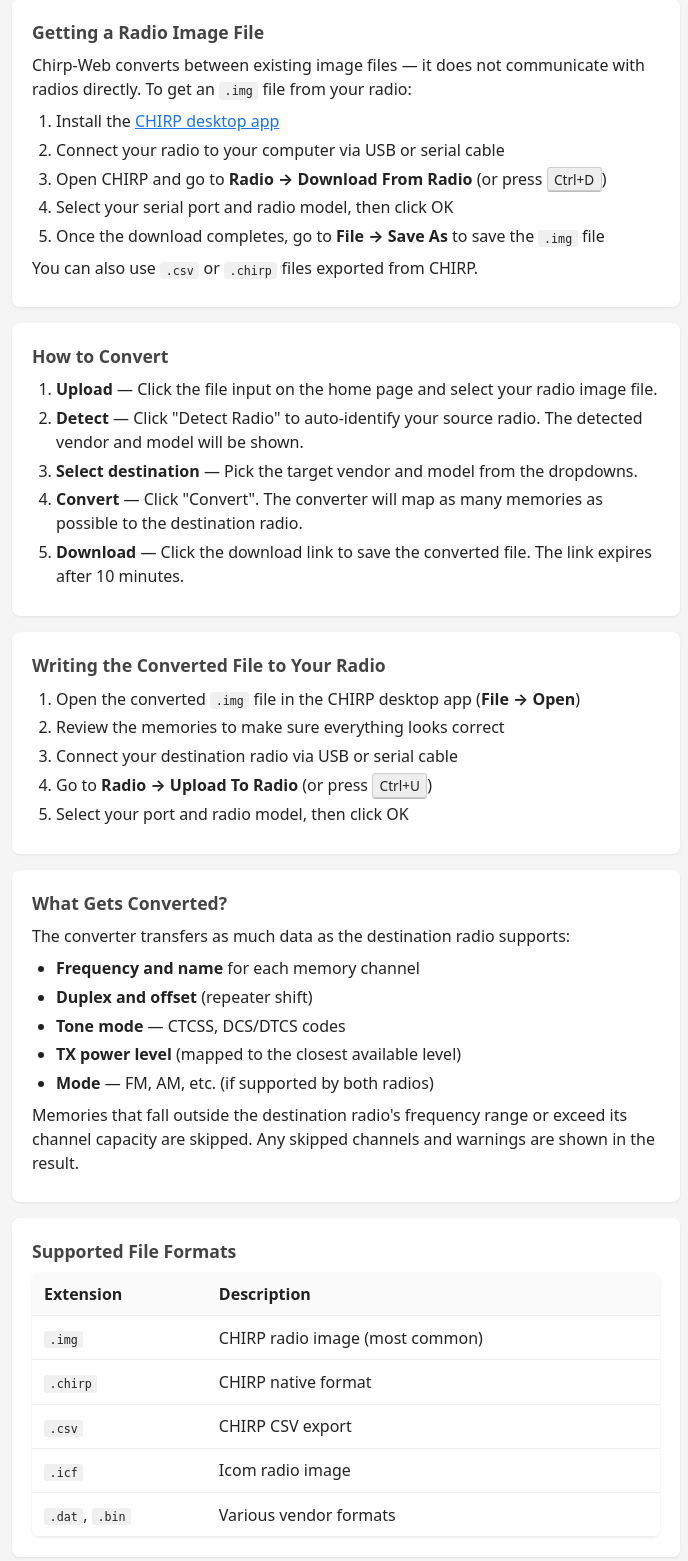
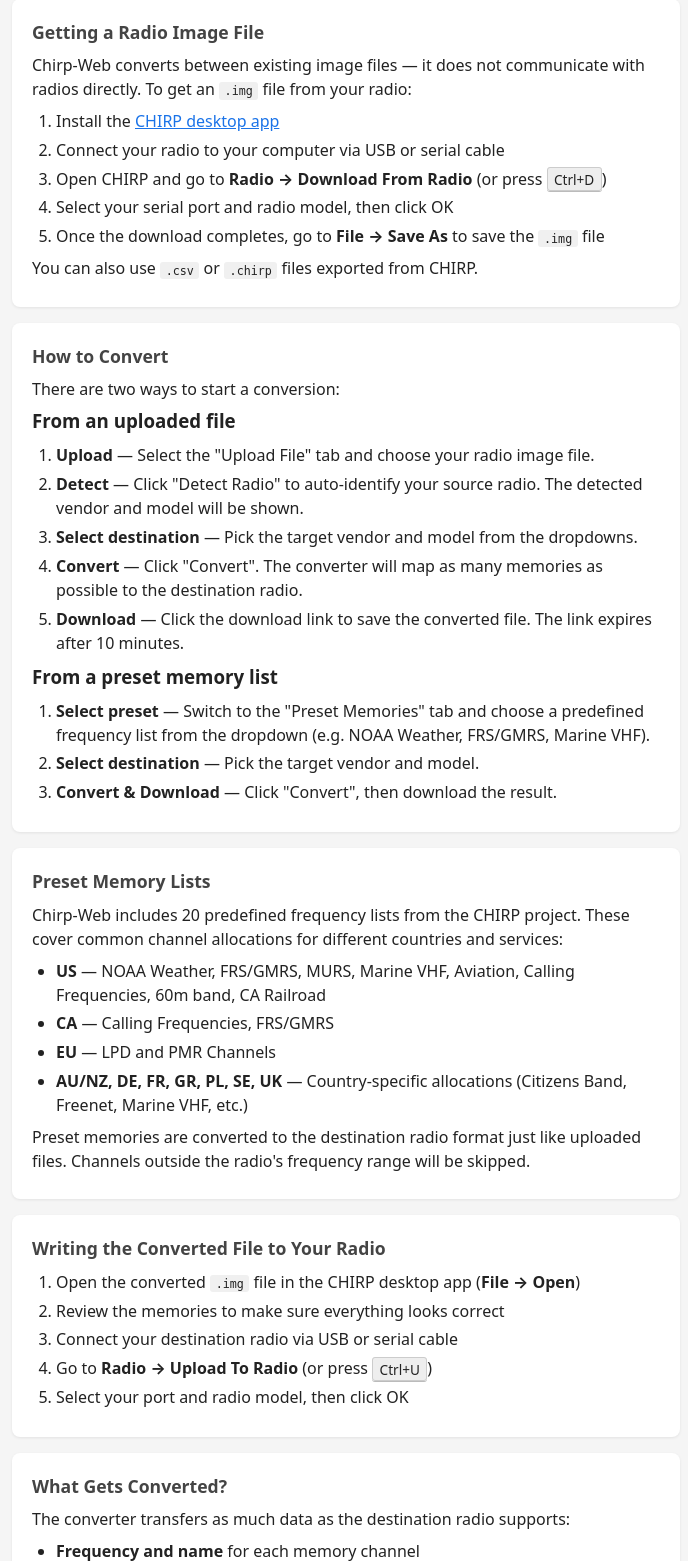
Before and after one commit to audric/chirp-web, a FastAPI app: page /help in a window 1280 px wide. Shown: the part 319-1880 px from the top of the page, without its empty margins (294-982 px from the left). Run offline with FastAPI, Linux system fonts and the light colour scheme.

Commit message:
Add preset memory lists from CHIRP stock configs
Expose CHIRP's 20 built-in stock config frequency lists (NOAA Weather,
FRS/GMRS, MURS, Marine VHF, Aviation, PMR, etc.) as a new source option
alongside file upload. Users can select a preset, pick a destination
radio, and convert without needing an existing radio image file.

```diff
--- a/app/static/i18n.js
+++ b/app/static/i18n.js
@@ -7,8 +7,12 @@
 
         // Index page
         "index.title": "Radio Memory File Converter",
-        "index.subtitle": "Upload a radio memory image, pick a target radio, and download the converted file.",
-        "step1.title": "1. Upload Source File",
+        "index.subtitle": "Upload a radio memory image or choose a preset, pick a target radio, and download the converted file.",
+        "step1.title": "1. Select Source",
+        "step1.tab_upload": "Upload File",
+        "step1.tab_preset": "Preset Memories",
+        "step1.preset_select": "-- Select a preset --",
+        "step1.preset_ready": "Ready: {name}",
         "step1.detect": "Detect Radio",
         "step1.detecting": "Detecting...",
         "step1.detected": "Detected: {vendor} {model}",
@@ -36,11 +40,24 @@
         "help.getting.step5": "Once the download completes, go to <strong>File \u2192 Save As</strong> to save the <code>.img</code> file",
         "help.getting.also": "You can also use <code>.csv</code> or <code>.chirp</code> files exported from CHIRP.",
         "help.howto.title": "How to Convert",
-        "help.howto.step1": "<strong>Upload</strong> \u2014 Click the file input on the home page and select your radio image file.",
+        "help.howto.intro": "There are two ways to start a conversion:",
+        "help.howto.from_file": "From an uploaded file",
+        "help.howto.step1": '<strong>Upload</strong> \u2014 Select the "Upload File" tab and choose your radio image file.',
         "help.howto.step2": '<strong>Detect</strong> \u2014 Click "Detect Radio" to auto-identify your source radio. The detected vendor and model will be shown.',
         "help.howto.step3": "<strong>Select destination</strong> \u2014 Pick the target vendor and model from the dropdowns.",
         "help.howto.step4": '<strong>Convert</strong> \u2014 Click "Convert". The converter will map as many memories as possible to the destination radio.',
         "help.howto.step5": "<strong>Download</strong> \u2014 Click the download link to save the converted file. The link expires after 10 minutes.",
+        "help.howto.from_preset": "From a preset memory list",
+        "help.howto.preset1": '<strong>Select preset</strong> \u2014 Switch to the "Preset Memories" tab and choose a predefined frequency list from the dropdown (e.g. NOAA Weather, FRS/GMRS, Marine VHF).',
+        "help.howto.preset2": "<strong>Select destination</strong> \u2014 Pick the target vendor and model.",
+        "help.howto.preset3": '<strong>Convert & Download</strong> \u2014 Click "Convert", then download the result.',
+        "help.presets.title": "Preset Memory Lists",
+        "help.presets.intro": "Chirp-Web includes 20 predefined frequency lists from the CHIRP project. These cover common channel allocations for different countries and services:",
+        "help.presets.us": "<strong>US</strong> \u2014 NOAA Weather, FRS/GMRS, MURS, Marine VHF, Aviation, Calling Frequencies, 60m band, CA Railroad",
+        "help.presets.ca": "<strong>CA</strong> \u2014 Calling Frequencies, FRS/GMRS",
+        "help.presets.eu": "<strong>EU</strong> \u2014 LPD and PMR Channels",
+        "help.presets.country": "<strong>AU/NZ, DE, FR, GR, PL, SE, UK</strong> \u2014 Country-specific allocations (Citizens Band, Freenet, Marine VHF, etc.)",
+        "help.presets.note": "Preset memories are converted to the destination radio format just like uploaded files. Channels outside the radio's frequency range will be skipped.",
         "help.writing.title": "Writing the Converted File to Your Radio",
         "help.writing.step1": "Open the converted <code>.img</code> file in the CHIRP desktop app (<strong>File \u2192 Open</strong>)",
         "help.writing.step2": "Review the memories to make sure everything looks correct",
@@ -76,7 +93,11 @@
         "nav.help": "Aiuto",
         "index.title": "Convertitore di Memorie Radio",
         "index.subtitle": "Carica un file immagine della radio, scegli una radio di destinazione e scarica il file convertito.",
-        "step1.title": "1. Carica File Sorgente",
+        "step1.title": "1. Seleziona Sorgente",
+        "step1.tab_upload": "Carica File",
+        "step1.tab_preset": "Memorie Predefinite",
+        "step1.preset_select": "-- Seleziona un preset --",
+        "step1.preset_ready": "Pronto: {name}",
         "step1.detect": "Rileva Radio",
         "step1.detecting": "Rilevamento...",
         "step1.detected": "Rilevata: {vendor} {model}",
@@ -102,11 +123,24 @@
         "help.getting.step5": "Una volta completato il download, vai su <strong>File \u2192 Salva con nome</strong> per salvare il file <code>.img</code>",
         "help.getting.also": "Puoi anche usare file <code>.csv</code> o <code>.chirp</code> esportati da CHIRP.",
         "help.howto.title": "Come Convertire",
-        "help.howto.step1": "<strong>Carica</strong> \u2014 Clicca sul campo file nella pagina principale e seleziona il file immagine della radio.",
+        "help.howto.intro": "Ci sono due modi per avviare una conversione:",
+        "help.howto.from_file": "Da un file caricato",
+        "help.howto.step1": '<strong>Carica</strong> \u2014 Seleziona la scheda "Carica File" e scegli il file immagine della radio.',
         "help.howto.step2": '<strong>Rileva</strong> \u2014 Clicca "Rileva Radio" per identificare automaticamente la radio sorgente.',
         "help.howto.step3": "<strong>Seleziona destinazione</strong> \u2014 Scegli il produttore e modello di destinazione dai menu a tendina.",
         "help.howto.step4": '<strong>Converti</strong> \u2014 Clicca "Converti". Il convertitore mapper\u00e0 quante pi\u00f9 memorie possibili sulla radio di destinazione.',
         "help.howto.step5": "<strong>Scarica</strong> \u2014 Clicca il link per scaricare il file convertito. Il link scade dopo 10 minuti.",
+        "help.howto.from_preset": "Da una lista di memorie predefinite",
+        "help.howto.preset1": '<strong>Seleziona preset</strong> \u2014 Passa alla scheda "Memorie Predefinite" e scegli una lista di frequenze dal menu a tendina (es. NOAA Meteo, FRS/GMRS, VHF Marino).',
+        "help.howto.preset2": "<strong>Seleziona destinazione</strong> \u2014 Scegli il produttore e modello.",
+        "help.howto.preset3": '<strong>Converti e Scarica</strong> \u2014 Clicca "Converti", poi scarica il risultato.',
+        "help.presets.title": "Liste di Memorie Predefinite",
+        "help.presets.intro": "Chirp-Web include 20 liste di frequenze predefinite dal progetto CHIRP. Coprono le allocazioni di canali pi\u00f9 comuni per diversi paesi e servizi:",
+        "help.presets.us": "<strong>US</strong> \u2014 NOAA Meteo, FRS/GMRS, MURS, VHF Marino, Aviazione, Frequenze di Chiamata, banda 60m, Ferrovie CA",
+        "help.presets.ca": "<strong>CA</strong> \u2014 Frequenze di Chiamata, FRS/GMRS",
+        "help.presets.eu": "<strong>EU</strong> \u2014 Canali LPD e PMR",
+        "help.presets.country": "<strong>AU/NZ, DE, FR, GR, PL, SE, UK</strong> \u2014 Allocazioni specifiche per paese (Banda Cittadina, Freenet, VHF Marino, ecc.)",
+        "help.presets.note": "Le memorie predefinite vengono convertite nel formato della radio di destinazione come i file caricati. I canali fuori dalla gamma di frequenze della radio verranno ignorati.",
         "help.writing.title": "Scrivere il File Convertito sulla Radio",
         "help.writing.step1": "Apri il file <code>.img</code> convertito nell'applicazione CHIRP (<strong>File \u2192 Apri</strong>)",
         "help.writing.step2": "Controlla le memorie per assicurarti che tutto sia corretto",
@@ -142,7 +176,11 @@
         "nav.help": "Aide",
         "index.title": "Convertisseur de M\u00e9moires Radio",
         "index.subtitle": "T\u00e9l\u00e9versez un fichier image radio, choisissez une radio cible et t\u00e9l\u00e9chargez le fichier converti.",
-        "step1.title": "1. T\u00e9l\u00e9verser le Fichier Source",
+        "step1.title": "1. S\u00e9lectionner la Source",
+        "step1.tab_upload": "T\u00e9l\u00e9verser un Fichier",
+        "step1.tab_preset": "M\u00e9moires Pr\u00e9d\u00e9finies",
+        "step1.preset_select": "-- S\u00e9lectionner un preset --",
+        "step1.preset_ready": "Pr\u00eat : {name}",
         "step1.detect": "D\u00e9tecter la Radio",
         "step1.detecting": "D\u00e9tection...",
         "step1.detected": "D\u00e9tect\u00e9e : {vendor} {model}",
@@ -168,11 +206,24 @@
         "help.getting.step5": "Une fois termin\u00e9, allez dans <strong>Fichier \u2192 Enregistrer sous</strong> pour sauvegarder le fichier <code>.img</code>",
         "help.getting.also": "Vous pouvez aussi utiliser des fichiers <code>.csv</code> ou <code>.chirp</code> export\u00e9s depuis CHIRP.",
         "help.howto.title": "Comment Convertir",
-        "help.howto.step1": "<strong>T\u00e9l\u00e9verser</strong> \u2014 Cliquez sur le champ fichier et s\u00e9lectionnez votre fichier image radio.",
+        "help.howto.intro": "Il y a deux fa\u00e7ons de lancer une conversion :",
+        "help.howto.from_file": "Depuis un fichier t\u00e9l\u00e9vers\u00e9",
+        "help.howto.step1": '<strong>T\u00e9l\u00e9verser</strong> \u2014 S\u00e9lectionnez l\'onglet "T\u00e9l\u00e9verser un Fichier" et choisissez votre fichier image radio.',
         "help.howto.step2": '<strong>D\u00e9tecter</strong> \u2014 Cliquez "D\u00e9tecter la Radio" pour identifier automatiquement la radio source.',
         "help.howto.step3": "<strong>S\u00e9lectionner la cible</strong> \u2014 Choisissez le fabricant et le mod\u00e8le dans les menus d\u00e9roulants.",
         "help.howto.step4": '<strong>Convertir</strong> \u2014 Cliquez "Convertir". Le convertisseur transf\u00e9rera autant de m\u00e9moires que possible.',
         "help.howto.step5": "<strong>T\u00e9l\u00e9charger</strong> \u2014 Cliquez le lien pour t\u00e9l\u00e9charger. Le lien expire apr\u00e8s 10 minutes.",
+        "help.howto.from_preset": "Depuis une liste de m\u00e9moires pr\u00e9d\u00e9finies",
+        "help.howto.preset1": '<strong>S\u00e9lectionner un preset</strong> \u2014 Passez \u00e0 l\'onglet "M\u00e9moires Pr\u00e9d\u00e9finies" et choisissez une liste de fr\u00e9quences dans le menu d\u00e9roulant (ex. NOAA M\u00e9t\u00e9o, FRS/GMRS, VHF Maritime).',
+        "help.howto.preset2": "<strong>S\u00e9lectionner la cible</strong> \u2014 Choisissez le fabricant et le mod\u00e8le.",
+        "help.howto.preset3": '<strong>Convertir et T\u00e9l\u00e9charger</strong> \u2014 Cliquez "Convertir", puis t\u00e9l\u00e9chargez le r\u00e9sultat.',
+        "help.presets.title": "Listes de M\u00e9moires Pr\u00e9d\u00e9finies",
+        "help.presets.intro": "Chirp-Web inclut 20 listes de fr\u00e9quences pr\u00e9d\u00e9finies du projet CHIRP. Elles couvrent les allocations de canaux courantes pour diff\u00e9rents pays et services :",
+        "help.presets.us": "<strong>US</strong> \u2014 NOAA M\u00e9t\u00e9o, FRS/GMRS, MURS, VHF Maritime, Aviation, Fr\u00e9quences d'appel, bande 60m, Chemins de fer CA",
+        "help.presets.ca": "<strong>CA</strong> \u2014 Fr\u00e9quences d'appel, FRS/GMRS",
+        "help.presets.eu": "<strong>EU</strong> \u2014 Canaux LPD et PMR",
+        "help.presets.country": "<strong>AU/NZ, DE, FR, GR, PL, SE, UK</strong> \u2014 Allocations sp\u00e9cifiques par pays (Bande citoyenne, Freenet, VHF Maritime, etc.)",
+        "help.presets.note": "Les m\u00e9moires pr\u00e9d\u00e9finies sont converties au format de la radio cible comme les fichiers t\u00e9l\u00e9vers\u00e9s. Les canaux hors de la plage de fr\u00e9quences de la radio seront ignor\u00e9s.",
         "help.writing.title": "\u00c9crire le Fichier Converti sur la Radio",
         "help.writing.step1": "Ouvrez le fichier <code>.img</code> converti dans CHIRP (<strong>Fichier \u2192 Ouvrir</strong>)",
         "help.writing.step2": "V\u00e9rifiez les m\u00e9moires pour vous assurer que tout est correct",
@@ -208,7 +259,11 @@
         "nav.help": "Hilfe",
         "index.title": "Funk-Speicher-Dateikonverter",
         "index.subtitle": "Laden Sie eine Funk-Speicherdatei hoch, w\u00e4hlen Sie ein Zielfunkger\u00e4t und laden Sie die konvertierte Datei herunter.",
-        "step1.title": "1. Quelldatei Hochladen",
+        "step1.title": "1. Quelle W\u00e4hlen",
+        "step1.tab_upload": "Datei Hochladen",
+        "step1.tab_preset": "Vordefinierte Speicher",
+        "step1.preset_select": "-- Preset w\u00e4hlen --",
+        "step1.preset_ready": "Bereit: {name}",
         "step1.detect": "Funkger\u00e4t Erkennen",
         "step1.detecting": "Erkennung...",
         "step1.detected": "Erkannt: {vendor} {model}",
@@ -234,11 +289,24 @@
         "help.getting.step5": "Nach dem Download gehen Sie zu <strong>Datei \u2192 Speichern unter</strong> um die <code>.img</code>-Datei zu speichern",
         "help.getting.also": "Sie k\u00f6nnen auch <code>.csv</code>- oder <code>.chirp</code>-Dateien verwenden, die aus CHIRP exportiert wurden.",
         "help.howto.title": "So Konvertieren Sie",
-        "help.howto.step1": "<strong>Hochladen</strong> \u2014 Klicken Sie auf das Dateifeld und w\u00e4hlen Sie Ihre Funk-Imagedatei.",
+        "help.howto.intro": "Es gibt zwei M\u00f6glichkeiten, eine Konvertierung zu starten:",
+        "help.howto.from_file": "Von einer hochgeladenen Datei",
+        "help.howto.step1": '<strong>Hochladen</strong> \u2014 W\u00e4hlen Sie den Tab "Datei Hochladen" und w\u00e4hlen Sie Ihre Funk-Imagedatei.',
         "help.howto.step2": '<strong>Erkennen</strong> \u2014 Klicken Sie "Funkger\u00e4t Erkennen" zur automatischen Identifikation.',
         "help.howto.step3": "<strong>Ziel w\u00e4hlen</strong> \u2014 W\u00e4hlen Sie Hersteller und Modell aus den Dropdowns.",
         "help.howto.step4": '<strong>Konvertieren</strong> \u2014 Klicken Sie "Konvertieren". Der Konverter \u00fcbertr\u00e4gt so viele Speicher wie m\u00f6glich.',
         "help.howto.step5": "<strong>Herunterladen</strong> \u2014 Klicken Sie den Link zum Herunterladen. Der Link l\u00e4uft nach 10 Minuten ab.",
+        "help.howto.from_preset": "Von einer vordefinierten Speicherliste",
+        "help.howto.preset1": '<strong>Preset w\u00e4hlen</strong> \u2014 Wechseln Sie zum Tab "Vordefinierte Speicher" und w\u00e4hlen Sie eine Frequenzliste aus dem Dropdown (z.B. NOAA Wetter, FRS/GMRS, UKW Seefunk).',
+        "help.howto.preset2": "<strong>Ziel w\u00e4hlen</strong> \u2014 W\u00e4hlen Sie Hersteller und Modell.",
+        "help.howto.preset3": '<strong>Konvertieren & Herunterladen</strong> \u2014 Klicken Sie "Konvertieren", dann laden Sie das Ergebnis herunter.',
+        "help.presets.title": "Vordefinierte Speicherlisten",
+        "help.presets.intro": "Chirp-Web enth\u00e4lt 20 vordefinierte Frequenzlisten aus dem CHIRP-Projekt. Diese decken g\u00e4ngige Kanalzuweisungen f\u00fcr verschiedene L\u00e4nder und Dienste ab:",
+        "help.presets.us": "<strong>US</strong> \u2014 NOAA Wetter, FRS/GMRS, MURS, UKW Seefunk, Flugfunk, Anruffrequenzen, 60m-Band, CA Eisenbahn",
+        "help.presets.ca": "<strong>CA</strong> \u2014 Anruffrequenzen, FRS/GMRS",
+        "help.presets.eu": "<strong>EU</strong> \u2014 LPD- und PMR-Kan\u00e4le",
+        "help.presets.country": "<strong>AU/NZ, DE, FR, GR, PL, SE, UK</strong> \u2014 L\u00e4nderspezifische Zuweisungen (CB-Funk, Freenet, UKW Seefunk, usw.)",
+        "help.presets.note": "Vordefinierte Speicher werden wie hochgeladene Dateien in das Format des Zielfunkger\u00e4ts konvertiert. Kan\u00e4le au\u00dferhalb des Frequenzbereichs des Funkger\u00e4ts werden \u00fcbersprungen.",
         "help.writing.title": "Die Konvertierte Datei auf das Funkger\u00e4t Schreiben",
         "help.writing.step1": "\u00d6ffnen Sie die konvertierte <code>.img</code>-Datei in CHIRP (<strong>Datei \u2192 \u00d6ffnen</strong>)",
         "help.writing.step2": "\u00dcberpr\u00fcfen Sie die Speicher auf Korrektheit",
@@ -274,7 +342,11 @@
         "nav.help": "Ayuda",
         "index.title": "Convertidor de Memorias de Radio",
         "index.subtitle": "Sube un archivo de imagen de radio, elige una radio de destino y descarga el archivo convertido.",
-        "step1.title": "1. Subir Archivo Fuente",
+        "step1.title": "1. Seleccionar Fuente",
+        "step1.tab_upload": "Subir Archivo",
+        "step1.tab_preset": "Memorias Predefinidas",
+        "step1.preset_select": "-- Seleccionar un preset --",
+        "step1.preset_ready": "Listo: {name}",
         "step1.detect": "Detectar Radio",
         "step1.detecting": "Detectando...",
         "step1.detected": "Detectada: {vendor} {model}",
@@ -300,11 +372,24 @@
         "help.getting.step5": "Una vez completada la descarga, ve a <strong>Archivo \u2192 Guardar como</strong> para guardar el archivo <code>.img</code>",
         "help.getting.also": "Tambi\u00e9n puedes usar archivos <code>.csv</code> o <code>.chirp</code> exportados desde CHIRP.",
         "help.howto.title": "C\u00f3mo Convertir",
-        "help.howto.step1": "<strong>Subir</strong> \u2014 Haz clic en el campo de archivo y selecciona tu archivo de imagen de radio.",
+        "help.howto.intro": "Hay dos formas de iniciar una conversi\u00f3n:",
+        "help.howto.from_file": "Desde un archivo subido",
+        "help.howto.step1": '<strong>Subir</strong> \u2014 Selecciona la pesta\u00f1a "Subir Archivo" y elige tu archivo de imagen de radio.',
         "help.howto.step2": '<strong>Detectar</strong> \u2014 Haz clic en "Detectar Radio" para identificar autom\u00e1ticamente la radio fuente.',
         "help.howto.step3": "<strong>Seleccionar destino</strong> \u2014 Elige el fabricante y modelo de los men\u00fas desplegables.",
         "help.howto.step4": '<strong>Convertir</strong> \u2014 Haz clic en "Convertir". El convertidor transferir\u00e1 tantas memorias como sea posible.',
         "help.howto.step5": "<strong>Descargar</strong> \u2014 Haz clic en el enlace de descarga. El enlace caduca despu\u00e9s de 10 minutos.",
+        "help.howto.from_preset": "Desde una lista de memorias predefinidas",
+        "help.howto.preset1": '<strong>Seleccionar preset</strong> \u2014 Cambia a la pesta\u00f1a "Memorias Predefinidas" y elige una lista de frecuencias del men\u00fa desplegable (ej. NOAA Clima, FRS/GMRS, VHF Marino).',
+        "help.howto.preset2": "<strong>Seleccionar destino</strong> \u2014 Elige el fabricante y modelo.",
+        "help.howto.preset3": '<strong>Convertir y Descargar</strong> \u2014 Haz clic en "Convertir", luego descarga el resultado.',
+        "help.presets.title": "Listas de Memorias Predefinidas",
+        "help.presets.intro": "Chirp-Web incluye 20 listas de frecuencias predefinidas del proyecto CHIRP. Cubren las asignaciones de canales m\u00e1s comunes para diferentes pa\u00edses y servicios:",
+        "help.presets.us": "<strong>US</strong> \u2014 NOAA Clima, FRS/GMRS, MURS, VHF Marino, Aviaci\u00f3n, Frecuencias de Llamada, banda 60m, Ferrocarriles CA",
+        "help.presets.ca": "<strong>CA</strong> \u2014 Frecuencias de Llamada, FRS/GMRS",
+        "help.presets.eu": "<strong>EU</strong> \u2014 Canales LPD y PMR",
+        "help.presets.country": "<strong>AU/NZ, DE, FR, GR, PL, SE, UK</strong> \u2014 Asignaciones espec\u00edficas por pa\u00eds (Banda Ciudadana, Freenet, VHF Marino, etc.)",
+        "help.presets.note": "Las memorias predefinidas se convierten al formato de la radio de destino igual que los archivos subidos. Los canales fuera del rango de frecuencias de la radio se omitir\u00e1n.",
         "help.writing.title": "Escribir el Archivo Convertido en la Radio",
         "help.writing.step1": "Abre el archivo <code>.img</code> convertido en CHIRP (<strong>Archivo \u2192 Abrir</strong>)",
         "help.writing.step2": "Revisa las memorias para asegurarte de que todo est\u00e9 correcto",
--- a/app/static/style.css
+++ b/app/static/style.css
@@ -72,6 +72,17 @@
 
 .hidden { display: none; }
 
+/* Source tabs */
+.source-tabs { display: flex; gap: 0.5rem; margin-bottom: 0.75rem; }
+.source-tab {
+    flex: 1; padding: 0.5rem; margin-top: 0;
+    background: #eee; color: #555; border: 1px solid #ccc;
+    border-radius: 4px; cursor: pointer; font: inherit; text-align: center;
+}
+.source-tab:hover { background: #ddd; }
+.source-tab.active { background: #1a73e8; color: #fff; border-color: #1a73e8; }
+#stock-config { width: 100%; }
+
 .warning-list { margin-top: 0.5rem; padding-left: 1.25rem; font-size: 0.9rem; color: #795548; }
 
 /* Help page */
--- a/app/templates/help.html
+++ b/app/templates/help.html
@@ -24,13 +24,33 @@
 
 <section class="help-section">
     <h2 data-i18n="help.howto.title">How to Convert</h2>
+    <p data-i18n="help.howto.intro">There are two ways to start a conversion:</p>
+    <h3 data-i18n="help.howto.from_file">From an uploaded file</h3>
     <ol>
-        <li data-i18n="help.howto.step1"><strong>Upload</strong> &mdash; Click the file input on the home page and select your radio image file.</li>
+        <li data-i18n="help.howto.step1"><strong>Upload</strong> &mdash; Select the "Upload File" tab and choose your radio image file.</li>
         <li data-i18n="help.howto.step2"><strong>Detect</strong> &mdash; Click "Detect Radio" to auto-identify your source radio. The detected vendor and model will be shown.</li>
         <li data-i18n="help.howto.step3"><strong>Select destination</strong> &mdash; Pick the target vendor and model from the dropdowns.</li>
         <li data-i18n="help.howto.step4"><strong>Convert</strong> &mdash; Click "Convert". The converter will map as many memories as possible to the destination radio.</li>
         <li data-i18n="help.howto.step5"><strong>Download</strong> &mdash; Click the download link to save the converted file. The link expires after 10 minutes.</li>
     </ol>
+    <h3 data-i18n="help.howto.from_preset">From a preset memory list</h3>
+    <ol>
+        <li data-i18n="help.howto.preset1"><strong>Select preset</strong> &mdash; Switch to the "Preset Memories" tab and choose a predefined frequency list from the dropdown (e.g. NOAA Weather, FRS/GMRS, Marine VHF).</li>
+        <li data-i18n="help.howto.preset2"><strong>Select destination</strong> &mdash; Pick the target vendor and model.</li>
+        <li data-i18n="help.howto.preset3"><strong>Convert &amp; Download</strong> &mdash; Click "Convert", then download the result.</li>
+    </ol>
+</section>
+
+<section class="help-section">
+    <h2 data-i18n="help.presets.title">Preset Memory Lists</h2>
+    <p data-i18n="help.presets.intro">Chirp-Web includes 20 predefined frequency lists from the CHIRP project. These cover common channel allocations for different countries and services:</p>
+    <ul>
+        <li data-i18n="help.presets.us"><strong>US</strong> &mdash; NOAA Weather, FRS/GMRS, MURS, Marine VHF, Aviation, Calling Frequencies, 60m band, CA Railroad</li>
+        <li data-i18n="help.presets.ca"><strong>CA</strong> &mdash; Calling Frequencies, FRS/GMRS</li>
+        <li data-i18n="help.presets.eu"><strong>EU</strong> &mdash; LPD and PMR Channels</li>
+        <li data-i18n="help.presets.country"><strong>AU/NZ, DE, FR, GR, PL, SE, UK</strong> &mdash; Country-specific allocations (Citizens Band, Freenet, Marine VHF, etc.)</li>
+    </ul>
+    <p data-i18n="help.presets.note">Preset memories are converted to the destination radio format just like uploaded files. Channels outside the radio's frequency range will be skipped.</p>
 </section>
 
 <section class="help-section">
```
Also changed, not shown: app/converter.py (+45 -0 lines), app/routers/api.py (+20 -2 lines), app/static/app.js (+77 -5 lines), app/templates/index.html (+19 -5 lines), README.md.
